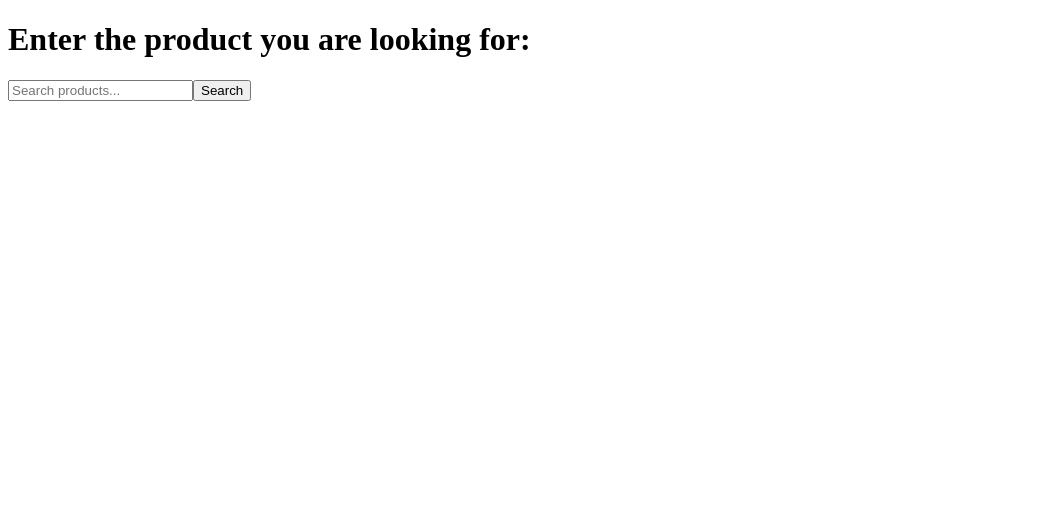
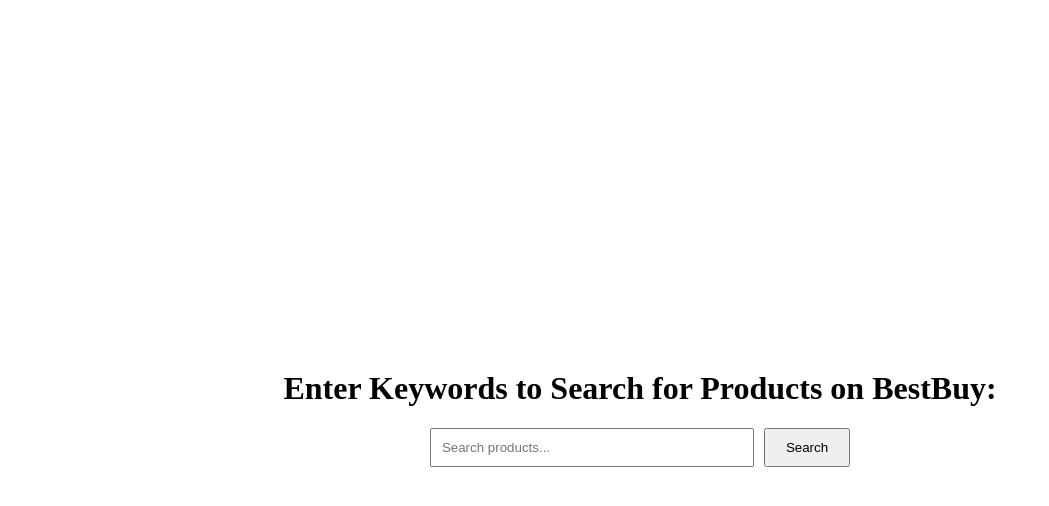
Before and after one commit to WalterHansWong/solar-stewards-challenge, a Next.js app: page / in a window 1280 px wide. Shown: the top 506 px of the page, without its empty margins (0-1049 px from the left). Built offline with nearby package versions, Linux system fonts and the light colour scheme.

Commit message:
Updated design of home page

```diff
--- a/pages/index.js
+++ b/pages/index.js
@@ -3,7 +3,6 @@
 
 const Index = () => {
   const [searchTerm, setSearchTerm] = useState('');
-  const [results, setResults] = useState([]);
 
   const handleSearchChange = (e) => {
     setSearchTerm(e.target.value);
@@ -15,16 +14,28 @@
   };
 
   return (
-    <div>
-      <h1>Enter the product you are looking for:</h1>
-      <form onSubmit={handleSearchSubmit}>
+    <div style={{
+      height: '100vh',
+      display: 'flex',
+      justifyContent: 'center',
+      alignItems: 'center',
+      flexDirection: 'column'
+    }}>
+      <h1>Enter Keywords to Search for Products on BestBuy:</h1>
+      <form onSubmit={handleSearchSubmit} style={{ display: 'flex', alignItems: 'center' }}>
         <input
           type="text"
           placeholder="Search products..."
           value={searchTerm}
           onChange={handleSearchChange}
+          style={{
+            flex: 1,
+            minWidth: '300px', // Adjust the size as needed
+            padding: '10px', // Makes the input taller
+            marginRight: '10px' // Adds spacing between input and button
+          }}
         />
-        <button type="submit">Search</button>
+        <button type="submit" style={{ padding: '10px 20px' }}>Search</button>
       </form>
     </div>
   );
```
Also changed, not shown: 1 other file (tests, documents, lock files or other folders).
